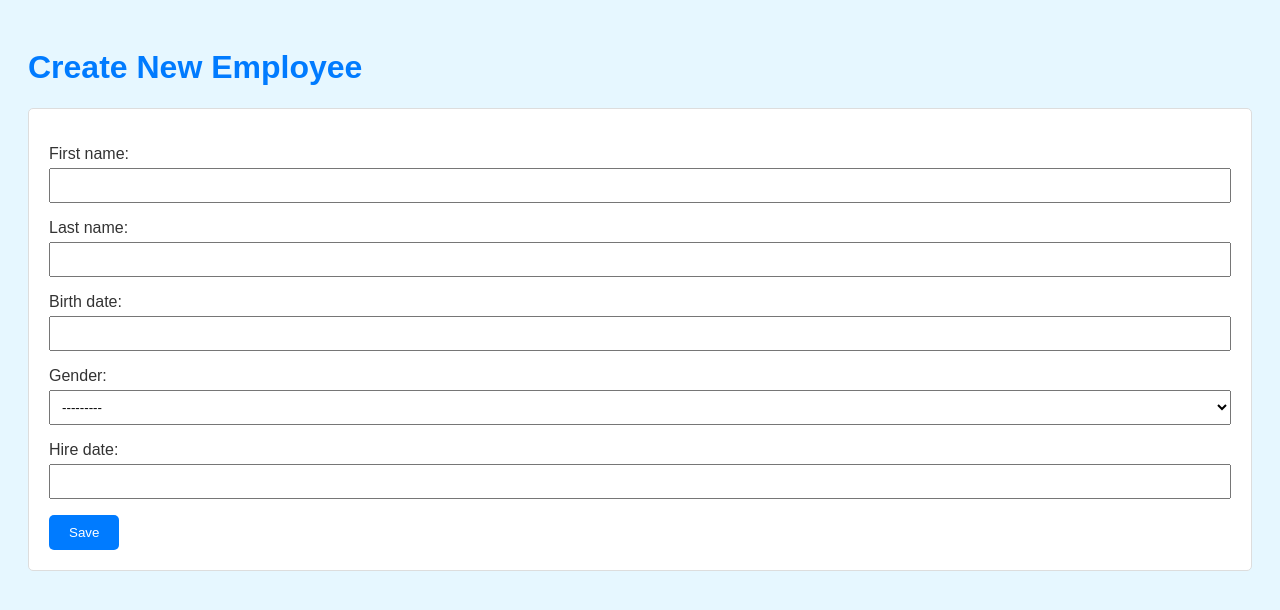
After one commit to Arash7447/sayan-diba, a Django app: template employees/templates/employees/employee_create.html in a window 1280 px wide. The commit adds this page. Shown: the top 610 px of the page. Run offline with Django 5.2, Linux system fonts and the light colour scheme; the template is opened without the code that fills it: values that come from a table or form of the project are taken from there, others are empty.

Commit message:
updated the source code
updated the source code

```diff
--- /dev/null
+++ b/employees/forms.py
@@ -0,0 +1,7 @@
+from django import forms
+from .models import Employee
+
+class EmployeeForm(forms.ModelForm):
+    class Meta:
+        model = Employee
+        fields = ['first_name', 'last_name', 'birth_date', 'gender', 'hire_date']
--- a/employees/models.py
+++ b/employees/models.py
@@ -1,13 +1,4 @@
-# models.py
-
 from django.db import models
-
-class Department(models.Model):
-    dept_no = models.CharField(max_length=4, primary_key=True)
-    dept_name = models.CharField(max_length=40)
-
-    def __str__(self):
-        return self.dept_name
 
 class Employee(models.Model):
     emp_no = models.AutoField(primary_key=True)
@@ -20,38 +11,11 @@ class Employee(models.Model):
     class Meta:
         db_table = 'employees'
 
-class DeptEmp(models.Model):
-    emp_no = models.ForeignKey(Employee, on_delete=models.CASCADE)
-    dept_no = models.ForeignKey(Department, on_delete=models.CASCADE)
-    from_date = models.DateField()
-    to_date = models.DateField()
-
-    def __str__(self):
-        return f'{self.emp_no} - {self.dept_no}'
-
-class DeptManager(models.Model):
-    emp_no = models.ForeignKey(Employee, on_delete=models.CASCADE)
-    dept_no = models.ForeignKey(Department, on_delete=models.CASCADE)
-    from_date = models.DateField()
-    to_date = models.DateField()
-
-    def __str__(self):
-        return f'{self.emp_no} - {self.dept_no}'
-
-class Salary(models.Model):
-    emp_no = models.ForeignKey(Employee, on_delete=models.CASCADE)
-    salary = models.IntegerField()
-    from_date = models.DateField()
-    to_date = models.DateField()
-
-    def __str__(self):
-        return f'{self.emp_no} - {self.salary}'
-
-class Title(models.Model):
-    emp_no = models.ForeignKey(Employee, on_delete=models.CASCADE)
-    title = models.CharField(max_length=50)
-    from_date = models.DateField()
-    to_date = models.DateField()
-
-    def __str__(self):
-        return f'{self.emp_no} - {self.title}'
+    def save(self, *args, **kwargs):
+        if not self.emp_no:
+            last_employee = Employee.objects.order_by('-emp_no').first()
+            if last_employee:
+                self.emp_no = last_employee.emp_no + 1
+            else:
+                self.emp_no = 1
+        super().save(*args, **kwargs)
--- /dev/null
+++ b/employees/templates/employees/employee_create.html
@@ -0,0 +1,55 @@
+<!DOCTYPE html>
+<html lang="en">
+<head>
+    <meta charset="UTF-8">
+    <meta name="viewport" content="width=device-width, initial-scale=1.0">
+    <title>Create New Employee</title>
+    <style>
+        body {
+            font-family: Arial, sans-serif;
+            background-color: #e6f7ff;
+            color: #333;
+            padding: 20px;
+        }
+        h1 {
+            color: #007bff;
+        }
+        form {
+            background-color: #fff;
+            padding: 20px;
+            border: 1px solid #ddd;
+            border-radius: 5px;
+        }
+        .form-group {
+            margin-bottom: 15px;
+        }
+        .form-group label {
+            display: block;
+            margin-bottom: 5px;
+        }
+        .form-group input, .form-group select {
+            width: 100%;
+            padding: 8px;
+            box-sizing: border-box;
+        }
+        button {
+            padding: 10px 20px;
+            background-color: #007bff;
+            color: white;
+            border: none;
+            border-radius: 5px;
+            cursor: pointer;
+        }
+    </style>
+</head>
+<body>
+    <h1>Create New Employee</h1>
+    <form method="post">
+        {% csrf_token %}
+        <div class="form-group">
+            {{ form.as_p }}
+        </div>
+        <button type="submit">Save</button>
+    </form>
+</body>
+</html>
--- a/employees/urls.py
+++ b/employees/urls.py
@@ -1,8 +1,6 @@
-
 from django.urls import path, include
 from rest_framework.routers import DefaultRouter
-from .views import EmployeeViewSet, DepartmentViewSet, DeptManagerViewSet, DeptEmpViewSet, TitleViewSet, SalaryViewSet, employee_list
-from . import views
+from .views import EmployeeListView, EmployeeDetailView, EmployeeUpdateView, EmployeeDeleteView, EmployeeCreateView, EmployeeViewSet
 
 router = DefaultRouter()
 
@@ -10,9 +8,9 @@ router.register(r'employees', EmployeeViewSet)
 
 urlpatterns = [
     path('', include(router.urls)),
-    path('employee-list/', employee_list, name='employee-list'),
-    path('employee-detail/<int:pk>/', views.employee_detail_html, name='employee-detail-html'),
-    path('employee-update/<int:pk>/', views.employee_update_html, name='employee-update-html'),
-    path('employee-delete/<int:pk>/', views.employee_delete_html, name='employee-delete-html'),
-
+    path('employee-list/', EmployeeListView.as_view(), name='employee-list'),
+    path('employee-detail/<int:pk>/', EmployeeDetailView.as_view(), name='employee-detail-html'),
+    path('employee-update/<int:pk>/', EmployeeUpdateView.as_view(), name='employee-update-html'),
+    path('employee-delete/<int:pk>/', EmployeeDeleteView.as_view(), name='employee-delete-html'),
+    path('employee-create/', EmployeeCreateView.as_view(), name='employee-create-html'),
 ]
```
Also changed, not shown: employees/serializers.py (+1 -26 lines), employees/templates/employees/employee_list.html (+17 -3 lines), employees/views.py (+57 -59 lines).
